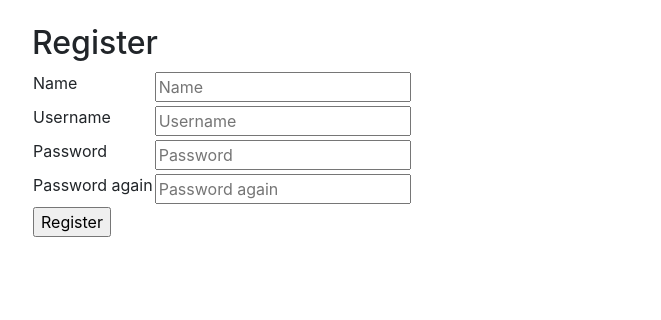
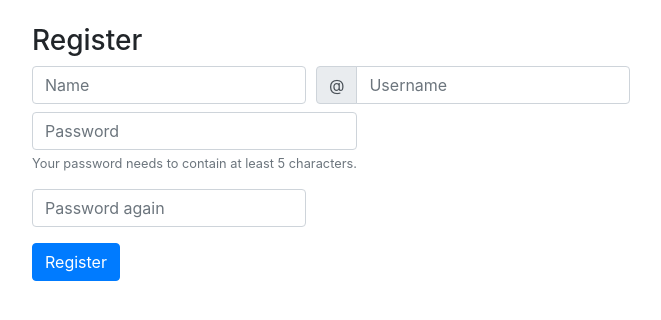
Before and after one commit to otahontas/chords, a Flask app: page /auth/register in a window 1280 px wide. Shown: the part 56-376 px from the top of the page, without its empty margins (53-714 px from the left). Run offline with Flask 2, Linux system fonts and the light colour scheme; some libraries are stand-ins or nearby versions.

Commit message:
Add styles for register page

```diff
--- a/application/auth/forms.py
+++ b/application/auth/forms.py
@@ -13,15 +13,11 @@ class LoginForm(FlaskForm):
 
 class RegisterForm(FlaskForm):
     """Register form for potential new users"""
-    name = StringField("Name", [validators.Length(min=5, max=20)],
-                       render_kw={"placeholder": "Name"})
-    username = StringField("Username", [validators.Length(min=2, max=20)],
-                           render_kw={"placeholder": "Username"})
-    password = PasswordField("Password", [validators.Length(min=5, max=30)],
-                             render_kw={"placeholder": "Password"})
+    name = StringField("Name", [validators.Length(min=5, max=20)])
+    username = StringField("Username", [validators.Length(min=2, max=20)])
+    password = PasswordField("Password", [validators.Length(min=5, max=30)])
     passwordAgain = PasswordField("Password again",
-                                  [validators.Length(min=5, max=30)],
-                                  render_kw={"placeholder": "Password again"})
+                                  [validators.Length(min=5, max=30)])
 
     class Meta:
         csrf = False
--- a/application/templates/auth/register.html
+++ b/application/templates/auth/register.html
@@ -3,50 +3,39 @@
 
 {% block body %}
 
-<h2>Register</h2>
-<!--
-    ks. hyvä rekisteröitymislomakepohja
-    https://blog.prototypr.io/8-ways-to-create-the-perfect-registration-form-6a155ed972f1?gi=22aa1036d4d4
--->
+<h3>Register</h3>
 {{ error }}
 <form method="POST" action="{{ url_for('auth_register') }}">
-  <table>
-    <tr>
-      <td>
-	{{ form.name.label }}
-      </td>
-      <td>
-	{{ form.name }}
-      </td>
-    </tr>
-    <tr>
-      <td>
-	{{ form.username.label }}
-      </td>
-      <td>
-	{{ form.username }}
-      </td>
-    </tr>
-    <tr>
-      <td>
-	{{ form.password.label }}
-      </td>
-      <td>
-	{{ form.password }}
-      </td>
-    </tr>
-    <tr>
-      <td>
-	{{ form.passwordAgain.label }}
-      </td>
-      <td>
-	{{ form.passwordAgain }}
-      </td>
-    </tr>
-    <tr>
-      <td colspan="2">
-	<input type="submit" value="Register"/>
-      </td>
-    </tr>
+  <div class="form-row align-items-center">
+    <div class="col-auto">
+      <label class="sr-only" for="inlineFormInput">	{{ form.name.label }}</label>
+      {{ form.name(class="form-control mb-2", placeholder="Name") }}
+    </div>
+    <div class="col-auto">
+        <label class="sr-only" for="inlineFormInputGroup">{{ form.username.label }}</label>
+      <div class="input-group mb-2">
+        <div class="input-group-prepend">
+          <div class="input-group-text">@</div>
+        </div>
+        {{ form.username(class="form-control", placeholder="Username") }}
+      </div>
+    </div>
+  </div>
+  <div class="form-row form-group input align-items-center">
+    <div class="col-auto">
+      {{ form.password(class="form-control", placeholder="Password") }}
+      <small id="passwordHelp"  class="form-text text-muted">Your password needs to contain at least 5 characters.</small>
+    </div>
+  </div>
+  <div class="form-row form-group">
+    <div class="col-auto">
+        {{ form.passwordAgain(class="form-control", placeholder="Password again") }}
+    </div>
+  </div>
+  <div class="form-row">
+    <div class="col-auto">
+      <input type="submit" class="btn btn-primary mb-2" value="Register" />
+    </div>
+  </div>
 </form>
 {% endblock %}
```
